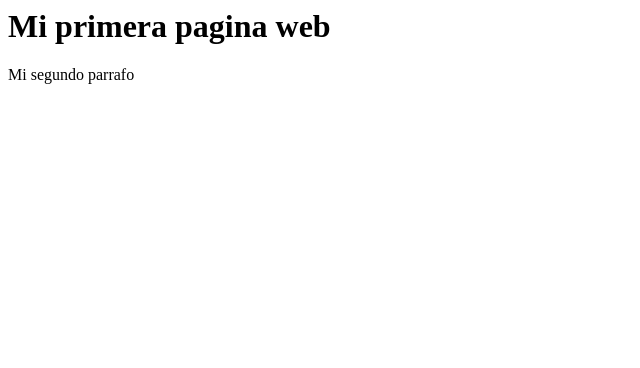
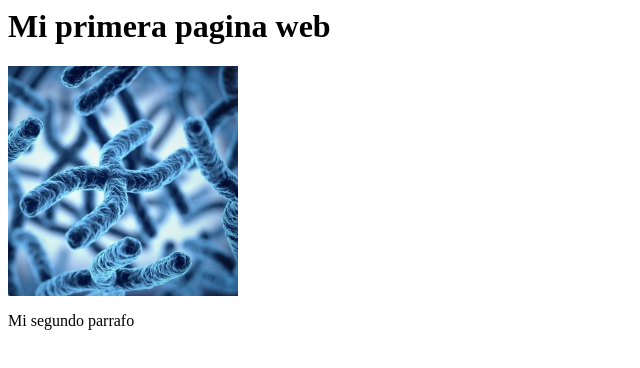
Before and after one commit to Kiralls/Primerrepositorio, a plain HTML site: page index.html in a window 1280 px wide. Shown: the whole page, without its empty margins (0-640 px from the left). Drawn offline with Linux system fonts and the light colour scheme.

Commit message:
imagen añadida

```diff
--- a/index.html
+++ b/index.html
@@ -6,6 +6,8 @@
 
     <body>
         <h1>Mi primera pagina web</h1>
+        <img src="./GeneticDisorders.jpg" alt="">
         <p>Mi segundo parrafo</p>
     </body>
+
 </html>
```
Also changed, not shown: GeneticDisorders.jpg (added).
